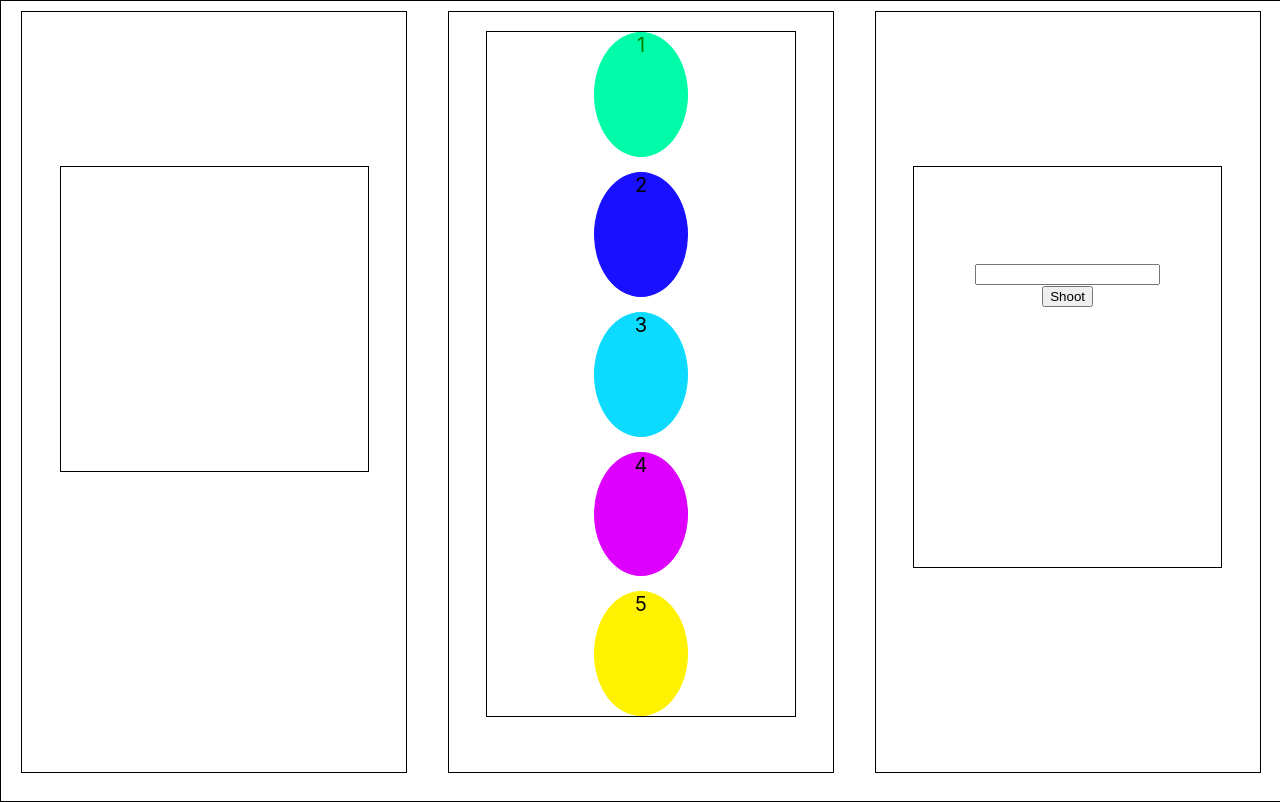
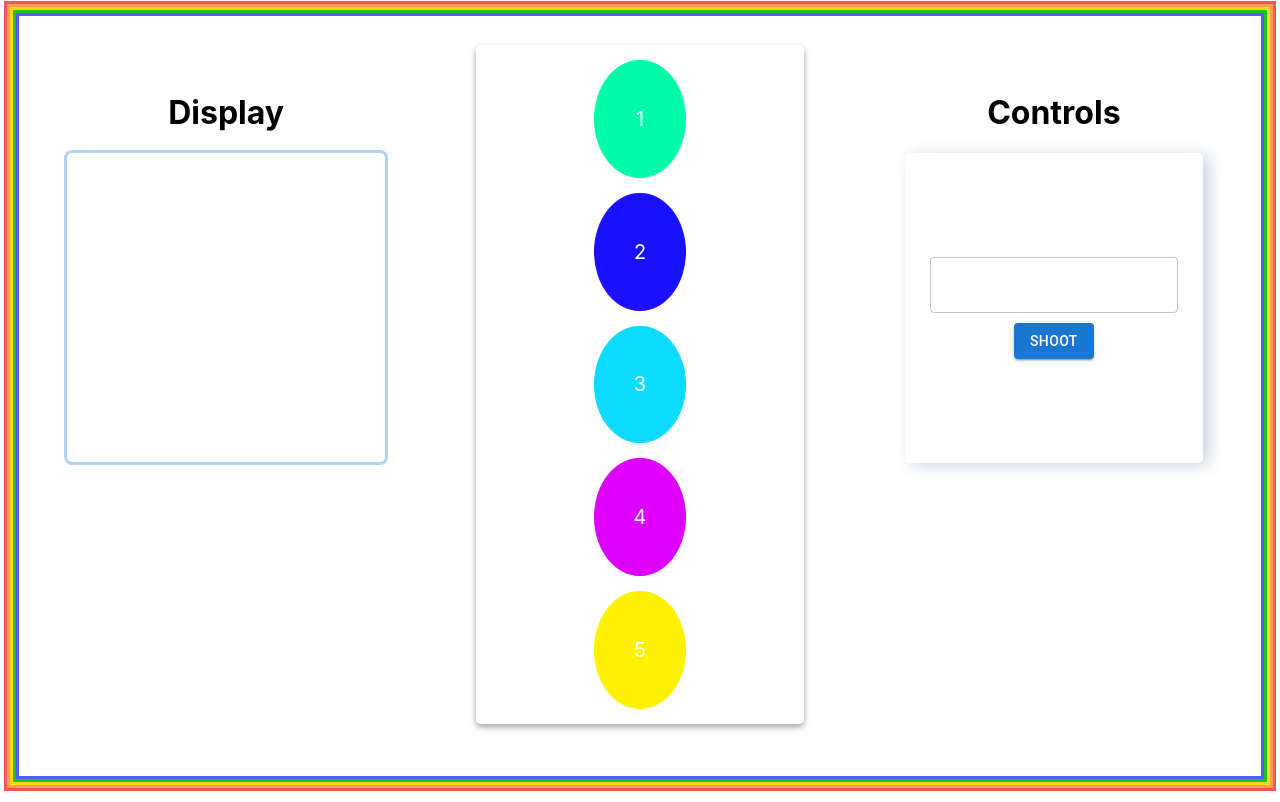
Before and after one commit to ShaikRiyazuddin/Syngenta-Front-End, a React (Create React App) app: page / in a window 1280 px wide. Built offline with nearby package versions, Linux system fonts and the light colour scheme.

Commit message:
Built  logic

```diff
--- a/package.json
+++ b/package.json
@@ -3,6 +3,9 @@
   "version": "0.1.0",
   "private": true,
   "dependencies": {
+    "@emotion/react": "^11.9.0",
+    "@emotion/styled": "^11.8.1",
+    "@mui/material": "^5.8.1",
     "@testing-library/jest-dom": "^5.16.4",
     "@testing-library/react": "^13.3.0",
     "@testing-library/user-event": "^13.5.0",
--- a/src/components/shoot.jsx
+++ b/src/components/shoot.jsx
@@ -1,39 +1,60 @@
 import styles from "./styles/shoot.module.css";
 import "./styles/test.css";
-import {useState} from "react"
+import {useState} from "react";
+import Button from '@mui/material/Button';
+import TextField from '@mui/material/TextField';
 
-const emptyValue = []
+
+
 export const Shoot = () => {
     const [value , setValue] = useState("");
     const [dummy, setDummy] = useState([1,2,3,4,5]);
-    const [triger, setTriger] = useState(1);
-
-
+    const [emptyValue, setEmptyValue] = useState([])
+    dummy.sort((a,b) => a-b)
     const handleInput = (e) => {
         setValue(e.target.value-1);
     }
     const handleShoot = () => {
-        let x = dummy;
-        x.splice(value, 1);
-        setDummy(x);
-        setTriger(triger+1);
 
-
-        console.log(dummy.length);
-        if(value > dummy.length){
-            alert("Please enter a value between 1 and 5");
+        if(emptyValue.includes(value+1)){
+            alert("You have already shot this number");
         }
         else{
-            emptyValue.push(value+1)
+            // emptyValue.push(value+1)
+            if(value > 4 || value < 0){
+                alert("You can shoot only in range 1 to 5");
+            }
+            else{
+
+                setEmptyValue([...emptyValue,value+1])
+            }
         }
+        setDummy(dummy.filter(x => x !== value+1))
+    }
+    const handleReplace = (e) => {
+        // setDummy(e.target.value)
 
+        let value = +e.target.innerHTML;
+        setDummy([...dummy, value]);
+        setEmptyValue(emptyValue.filter(x => x !== value));
+        console.log(dummy)
     }
-    console.log(emptyValue)
+    // console.log(dummy)
 
   return (
     <div className = {styles.container}>
+
         <div className = {styles.leftContainer}>
-            <div className = {styles.emptyDiv}></div>
+        <h1>Display</h1>
+            <div className = {styles.emptyDiv}>
+                {emptyValue.map(item=>{
+                    return(
+                        <div onClick = {handleReplace} key = {item} className = {styles.assignCircles} id = {`a${item}`}>
+                            {item}
+                        </div>
+                    )
+                })}
+            </div>
         </div>
 
 
@@ -42,7 +63,7 @@ export const Shoot = () => {
             <div className = {styles.circlesDiv}>
                 {dummy.map(item => {
                     return (
-                        <div key = {item} className = {styles.circle} id = {`a${item}`}>
+                        <div  key = {item} className = {styles.circle} id = {`a${item}`}>
                             {item}
                         </div>
                     )
@@ -53,10 +74,12 @@ export const Shoot = () => {
 
 
         <div className = {styles.rightContainer}>
+                <h1>Controls</h1>
                 <div className = {styles.inputsDiv}>
-                    <input onChange = {handleInput}></input>
+                    {/* <input onChange = {handleInput}></input> */}
+                    <TextField style = {{padding:"10px"}}  variant="outlined" onChange = {handleInput} />
                     <br />
-                    <button onClick = {handleShoot}>Shoot</button>
+                    <Button variant = "contained" onClick = {handleShoot}>Shoot</Button>
                 </div>
         </div>
     </div>
--- a/src/components/styles/shoot.module.css
+++ b/src/components/styles/shoot.module.css
@@ -1,60 +1,87 @@
 
 
 .container {
-    width: 100%;
-    height: 100vh;
+    width: 97%;
+    height: 95vh;
+    margin: auto;
+    margin-top:16px;
     display: flex;
-    border: 1px solid black;
     justify-content: space-around;
+    box-shadow: rgb(85, 91, 255) 0px 0px 0px 3px, rgb(31, 193, 27) 0px 0px 0px 6px, rgb(255, 217, 19) 0px 0px 0px 9px, rgb(255, 156, 85) 0px 0px 0px 12px, rgb(255, 85, 85) 0px 0px 0px 15px;
 }
 .leftContainer{
-    border: 1px solid black;
+    /* border: 1px solid black; */
     width:30%;
     height: 95%;
     margin:10px;
 }
 .middleContainer{
-    border: 1px solid black;
+    /* border: 1px solid black; */
     width:30%;
     height: 95%;
     margin:10px;
 }
 .rightContainer{
-    border: 1px solid black;
+    /* border: 1px solid black; */
     width:30%;
     height: 95%;
     margin:10px;
 }
 .emptyDiv{
-    border: 1px solid black;
     width:80%;
     height: 40%;
     margin:auto;
-    margin-top:40%
+    margin-top:5%;
+    display: grid;
+    grid-template-columns: 45% 45%;
+    gap: 4%;
+    padding:10px;
+    box-shadow: rgba(3, 102, 214, 0.3) 0px 0px 0px 3px;
+    border-radius: 5px;
 }
 .circlesDiv{
-    border: 1px solid black;
+    /* border: 1px solid black; */
+    border-radius:5px;
     width:80%;
     height: 90%;
     margin:auto;
     margin-top:5%;
     display: flex;
     flex-direction: column;
-    /* justify-content: center; */
     align-items: center;
     gap: 15px;
+    padding:15px;
+    box-shadow: rgba(0, 0, 0, 0.16) 0px 3px 6px, rgba(0, 0, 0, 0.23) 0px 3px 6px;
 }
 .circle{
     border: 1px solid black;
     border-radius: 50%;
     width:30%;
     height: 20%;
+    display: flex;
+    justify-content: center;
+    align-items: center;
+    color: white;
 }
 .inputsDiv{
+    /* border: 1px solid black; */
+    border-radius: 5px;
+    width:80%;
+    height: 30%;
+    margin:auto;
+    margin-top:5%;
+    padding-top: 25%;
+    box-shadow: rgba(136, 165, 191, 0.48) 6px 2px 16px 0px, rgba(255, 255, 255, 0.8) -6px -2px 16px 0px;
+}
+.assignCircles{
     border: 1px solid black;
-    width:80%;
-    height: 40%;
-    margin:auto;
-    margin-top:40%;
-    padding-top: 25%;
+    border-radius: 50%;
+    width:100%;
+    height: 90%;
+    display: flex;
+    justify-content: center;
+    align-items: center;
 }
+h1{
+    margiN-top:18%;
+}
--- a/src/components/styles/test.css
+++ b/src/components/styles/test.css
@@ -1,5 +1,5 @@
 #a1{
-    color: green;
+    color: white;
     font-size: 20px;
     border: 1px solid rgb(0, 252, 168);
     background-color: rgb(0, 252, 168);
```
Also changed, not shown: 1 other file (tests, documents, lock files or other folders).
